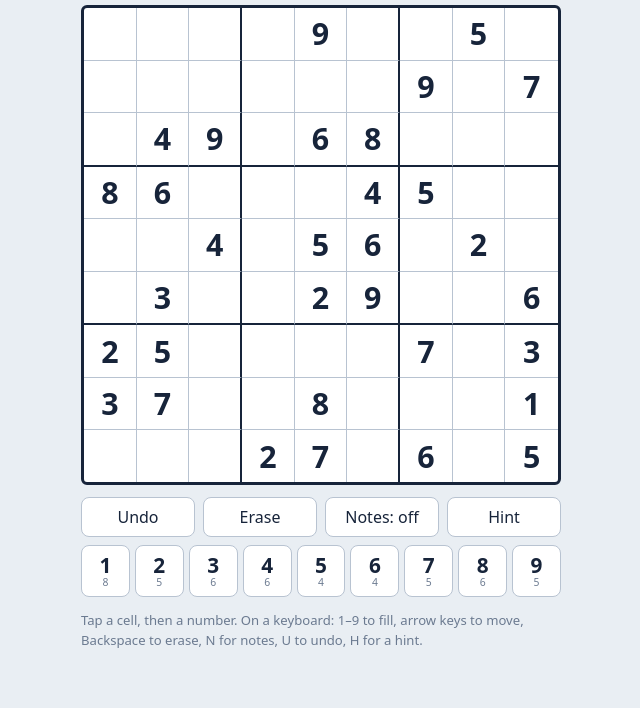
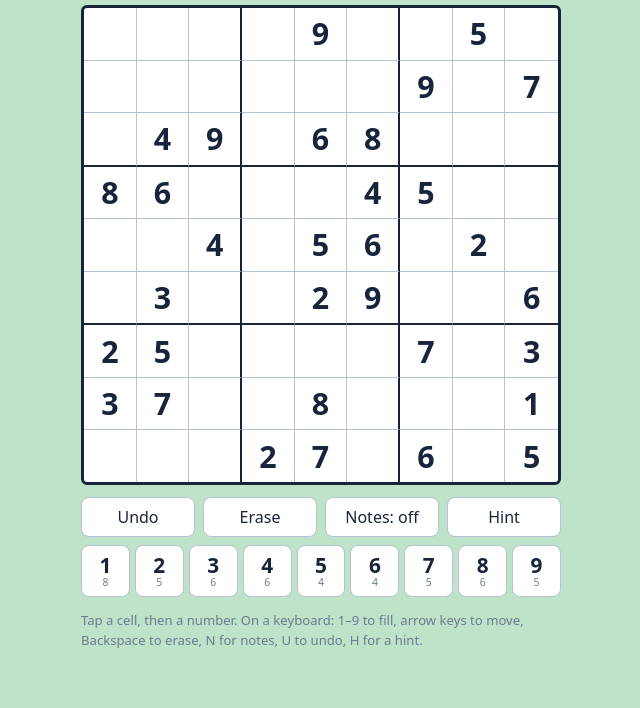
Before and after one commit to Gich-lab/Nature-Photos, a plain HTML site: page Sudoku.html in a window 1280 px wide. Shown: the part 92-800 px from the top of the page, without its empty margins (319-959 px from the left). Drawn offline with Linux system fonts and the light colour scheme.

Commit message:
Change background color scheme in Sudoku.html

```diff
--- a/Sudoku.html
+++ b/Sudoku.html
@@ -5,7 +5,7 @@
 <meta name="viewport" content="width=device-width, initial-scale=1">
 <title>Sudoku</title>
 <style>
-:root{--bg:#e9eef3;--panel:#fff;--ink:#17243a;--mute:#6b7a90;--line:#b8c3d1;--box:#17243a;--sel:#bcd4fb;--peer:#e6eef9;--same:#d0e0fa;--user:#2563d6;--bad:#d23b3b;--badbg:#fbe0e0;--btn:#fff;--on:#17243a;--onfg:#fff}
+:root{--bg:#bfe3c9;--panel:#fff;--ink:#17243a;--mute:#6b7a90;--line:#b8c3d1;--box:#17243a;--sel:#bcd4fb;--peer:#e6eef9;--same:#d0e0fa;--user:#2563d6;--bad:#d23b3b;--badbg:#fbe0e0;--btn:#fff;--on:#17243a;--onfg:#fff}
 @media(prefers-color-scheme:dark){:root{--bg:#0f1624;--panel:#18223a;--ink:#e6ecf6;--mute:#8a99b3;--line:#33425f;--box:#8fa3c7;--sel:#2c4a85;--peer:#1f2c48;--same:#28407a;--user:#7fb0ff;--bad:#ff8a8a;--badbg:#4a2230;--btn:#18223a;--on:#e6ecf6;--onfg:#0f1624}}
 *{box-sizing:border-box}
 [hidden]{display:none!important}
```
